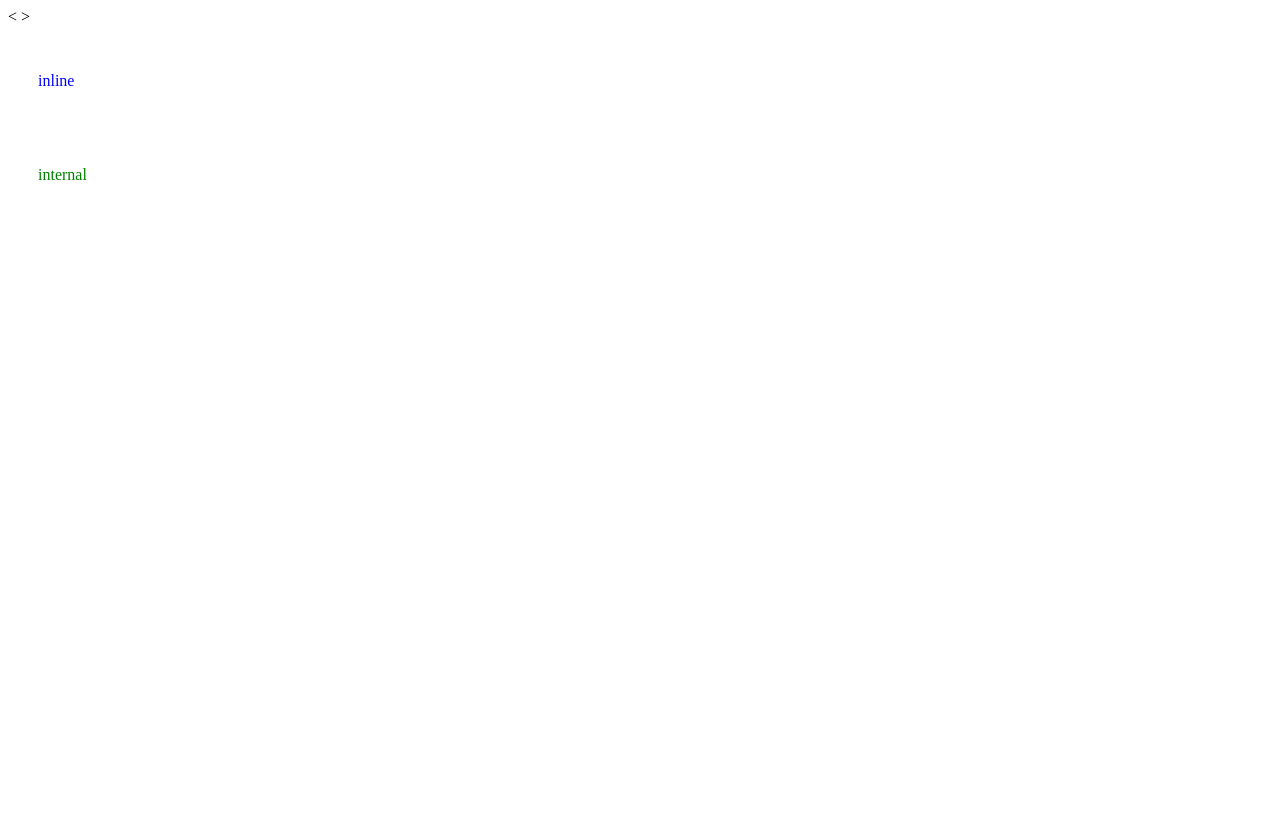
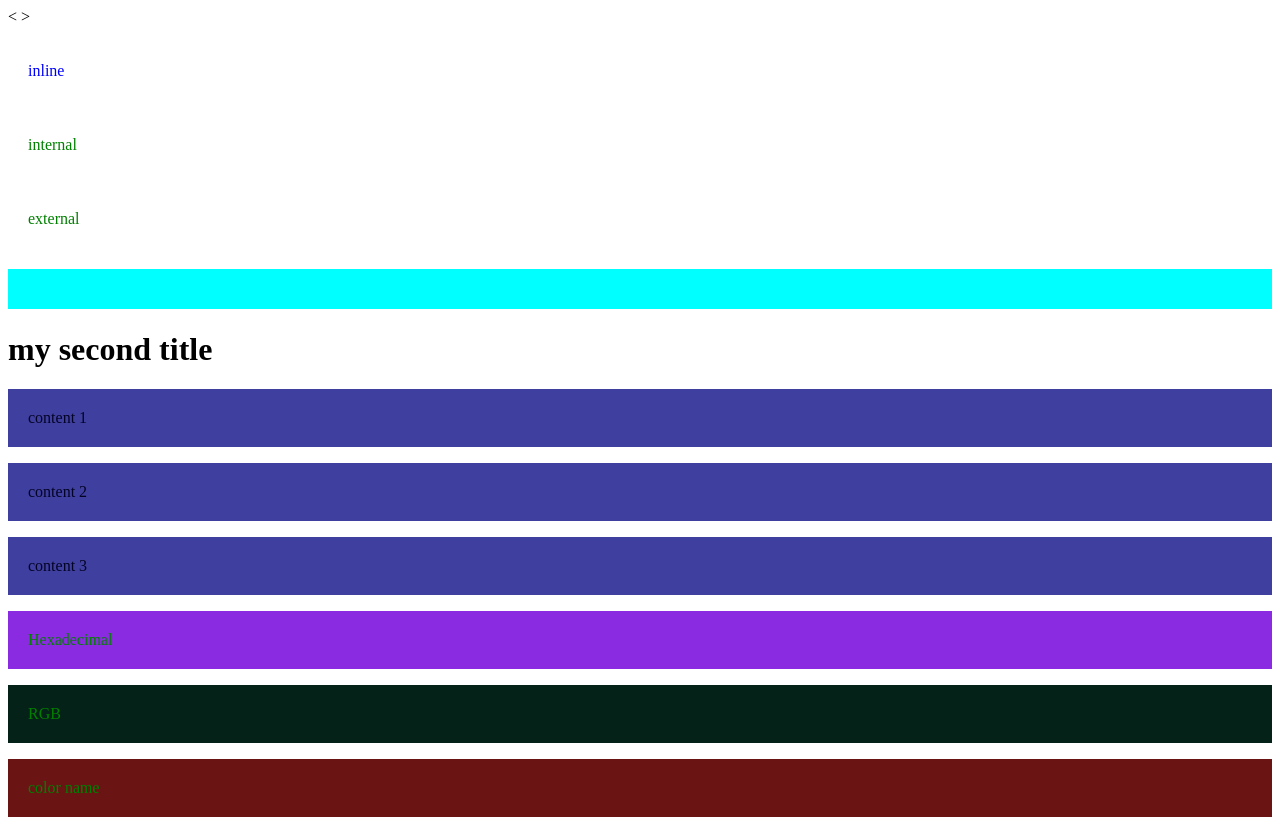
Before and after one commit to gertn1/01-css-digitalcollege, a plain HTML site: page index.html in a window 1280 px wide. Before the commit the page ends 800 px from the top, so only its background shows below. Drawn offline with Linux system fonts and the light colour scheme.

Commit message:
ccs+html

```diff
--- a/index.html
+++ b/index.html
@@ -18,6 +18,17 @@
 <body>
     <p style="color:blue">inline</p>
     <p>internal</p>
+    <p>external</p>
+    <h1 id="main-page"></h1>
+    <h1> my second title</h1>
+
+    <p class="my-content">content 1</p>
+    <p class="my-content">content 2</p>
+    <p class="my-content">content 3</p>
+
+    <p class="hexa">Hexadecimal</p>
+    <p class="rgb">RGB</p>
+    <p class="color-name">color name</p>
 
 
 </body>
--- a/styles.css
+++ b/styles.css
@@ -1,5 +1,27 @@
 p{
     color: green;
-    padding: 30px;
+    padding: 20px;
 
 }
+#main-page{
+    color: brown;
+    background-color: aqua;
+    padding: 20px;
+}
+.my-content{
+    color: rgb(3, 3, 38);
+    background-color: rgb(63, 63, 159);
+    padding: 20px;
+}
+.backgroud-default{
+    background-color: rgb(85, 30, 30);
+}
+.hexa{
+    background-color: blueviolet;
+}
+.rgb {
+    background-color: rgb(5, 34, 24);
+}
+.color-name {
+    background-color: rgb(106, 20, 20);
+}
```
